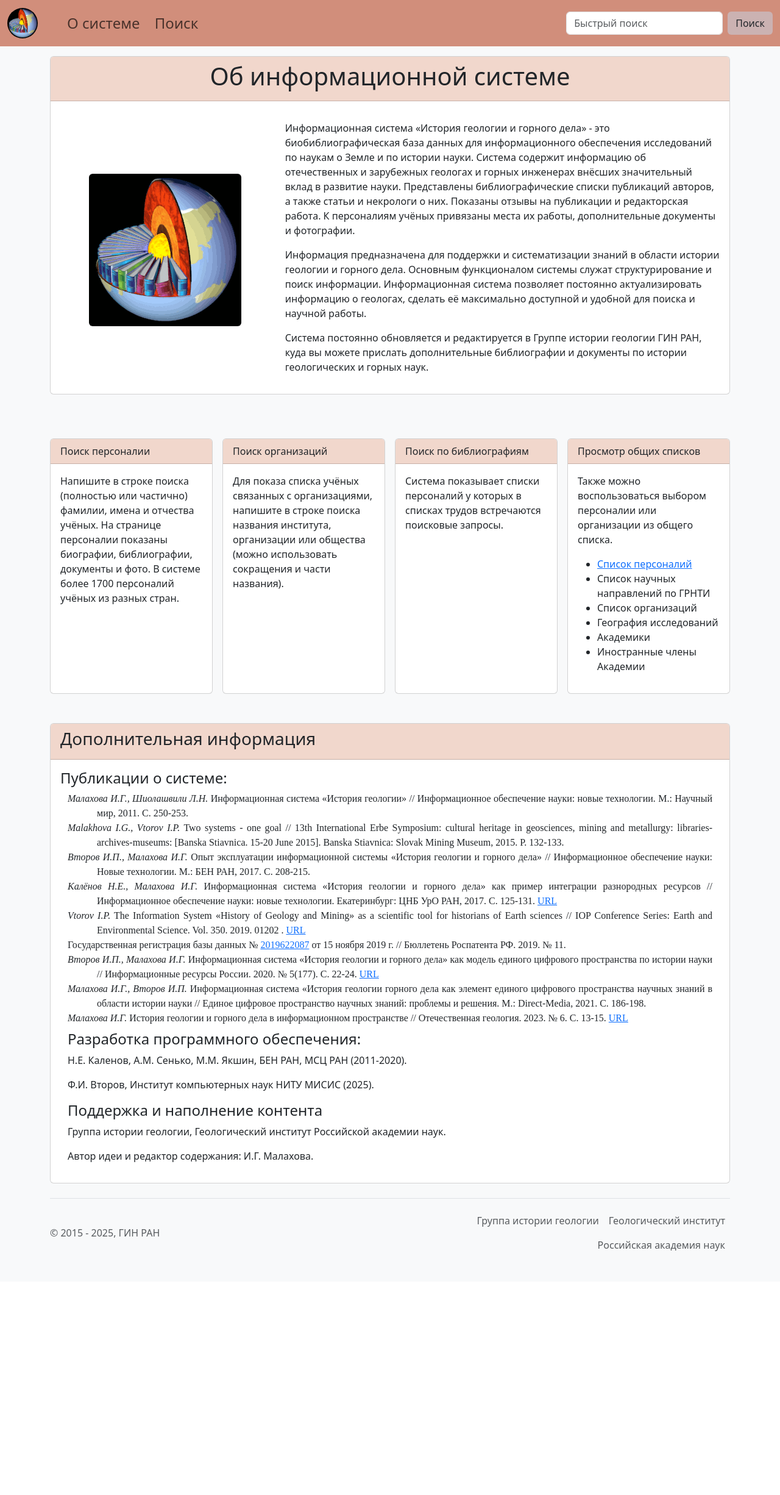
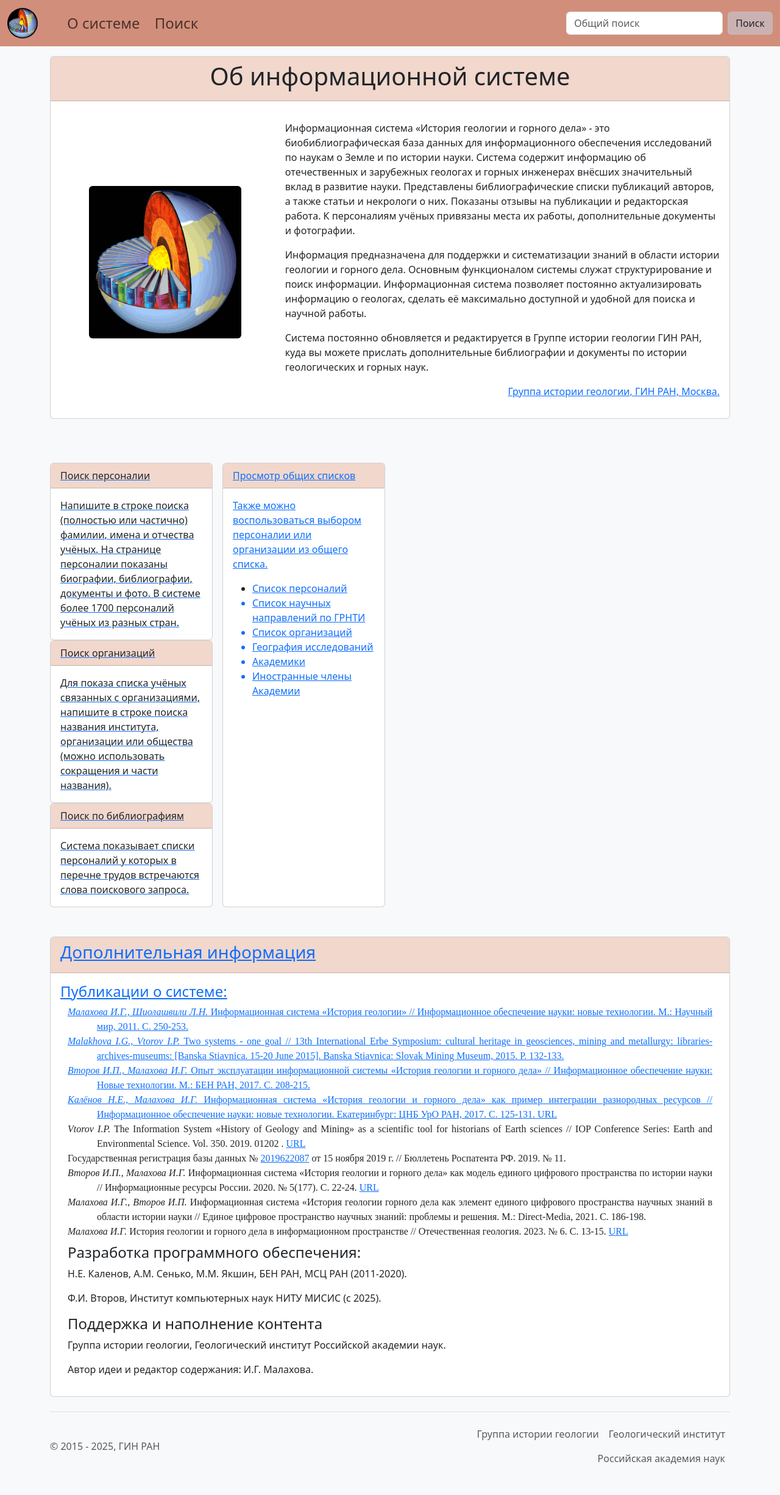
Before and after one commit to BUSH222/higeo_is, a Flask app: page /about in a window 1280 px wide. Shown: the whole page at 61% size. Before the commit the page ends 2052 px from the top, so only its background shows below. Run offline with Flask 3, Linux system fonts and the light colour scheme; parts of the project's set-up code (start-up, migrations or seed data) failed here and were passed over.

Commit message:
a lot of bugfixes

```diff
--- a/helper/db/initialise_database.py
+++ b/helper/db/initialise_database.py
@@ -43,6 +43,7 @@ def create_database():
         query = sql.SQL("CREATE DATABASE {} WITH\
                         OWNER = postgres\
                         ENCODING = 'UTF8'\
+                        TEMPLATE = template0\
                         LC_COLLATE='ru_RU.UTF-8'\
                         LC_CTYPE='ru_RU.UTF-8'\
                         CONNECTION LIMIT = -1\
--- a/main.py
+++ b/main.py
@@ -70,6 +70,7 @@ def view():
     if request.args.get('type') not in ['org', 'person', 'doc'] or not request.args.get('id'):
         abort(404)
     viewtype_to_object = {'org': Organization, 'person': Person, 'doc': Document}
+    viewtype_to_str = {'org': 'Организация', 'person': 'Персоналия', 'doc': 'Документ'}
     viewtype = request.args.get('type')
     viewid = int(request.args.get('id'))
     obj = viewtype_to_object[viewtype]
@@ -77,7 +78,7 @@ def view():
     with Session(engine) as session:
         data = session.execute(stmt).scalar_one_or_none()
         data = data.values_ru()
-    page = {'heading': f'{obj.__name__}', 'title': f'View {obj.__name__.lower()}',
+    page = {'heading': f'{viewtype_to_str[viewtype]}', 'title': f'View {obj.__name__.lower()}',
             'id': viewid, 'type': viewtype}
     if "Фотография" in data:
         data["Фотография"] = f'<img src="{data["Фотография"]}" alt="Фотография" />'
@@ -162,7 +163,7 @@ def search():
                 where_stmt.append(extract('year', Person.birth_date) == int(year_query))
 
         final_where_stmt = and_(*where_stmt) if where_stmt else True
-        stmt = select(Person).where(final_where_stmt).order_by(func.lower(Person.surname))
+        stmt = select(Person).where(final_where_stmt).order_by(Person.surname.collate('C'))
         results = []
         with Session(engine) as session:
             data = session.execute(stmt)
@@ -179,7 +180,7 @@ def search():
                 .where(func.lower(obj.name)
                        .startswith(query.lower())).order_by(func.lower(obj.name))
         else:
-            stmt = select(obj.id, obj.name).order_by(func.lower(obj.name))
+            stmt = select(obj.id, obj.name).order_by(func.lower(obj.name).collate('C'))
         results = []
         with Session(engine) as session:
             data = session.execute(stmt)
--- a/templates/about.html
+++ b/templates/about.html
@@ -19,6 +19,9 @@
                             <p>Информационная система «История геологии и горного дела» - это биобиблиографическая база данных для информационного обеспечения исследований по наукам о Земле и по истории науки. Система содержит информацию об отечественных и зарубежных геологах и горных инженерах внёсших значительный вклад в развитие науки. Представлены библиографические списки публикаций авторов, а также статьи и некрологи о них. Показаны отзывы на публикации и редакторская работа. К персоналиям учёных привязаны места их работы, дополнительные документы и фотографии.</p>
                             <p>Информация предназначена для поддержки и систематизации знаний в области истории геологии и горного дела. Основным функционалом системы служат структурирование и поиск информации. Информационная система позволяет постоянно актуализировать информацию о геологах, сделать её максимально доступной и удобной для поиска и научной работы.</p>
                             <p>Система постоянно обновляется и редактируется в Группе истории геологии ГИН РАН, куда вы можете прислать дополнительные библиографии и документы по истории геологических и горных наук.</p>
+                            <div class="text-end">
+                                <a href="http://www.ginras.ru/struct/19/9/index.php">Группа истории геологии, ГИН РАН, Москва.</p>
+                            </div>
                         </div>
                     </div>
                 </div>
@@ -43,7 +46,7 @@
                 <div class="col">
                     <div class="card h-100 d-flex flex-column px-0">
                         <div class="card-header higeo-color-2">Поиск по библиографиям</div>
-                        <div class="card-body flex-grow-1">Система показывает списки персоналий у которых в списках трудов встречаются поисковые запросы.</div>
+                        <div class="card-body flex-grow-1">Система показывает списки персоналий у которых в перечне трудов встречаются слова поискового запроса.</div>
                     </div>
                 </div>
                 <div class="col">
@@ -87,7 +90,7 @@
                     <div class="container mt-2">
                         <h4>Разработка программного обеспечения:</h4>
                         <p>Н.Е. Каленов, А.М. Сенько, М.M. Якшин, БЕН РАН, МСЦ РАН (2011-2020).</p>
-                        <p>Ф.И. Второв, Институт компьютерных наук НИТУ МИСИС (2025).</p>
+                        <p>Ф.И. Второв, Институт компьютерных наук НИТУ МИСИС (с 2025).</p>
                     </div>
                     <div class="container mt-2">
                         <h4>Поддержка и наполнение контента</h4>
--- a/templates/base.html
+++ b/templates/base.html
@@ -59,7 +59,7 @@
 					<form class="d-flex ms-auto" role="search" id="searchform" action="search">
                         <input type="hidden" id="person" name="person">
                         <input type="hidden" id="quicksearch" name="quicksearch">
-						<input class="form-control me-2" type="search" id="fullName" name="fullName" placeholder="Быстрый поиск" aria-label="Search">
+						<input class="form-control me-2" type="search" id="fullName" name="fullName" placeholder="Общий поиск" aria-label="Search">
 						<button class="btn higeo-color-1 mr-2" type="submit">Поиск</button>
 					</form>
 				</div>
@@ -74,12 +74,12 @@
 
     <div class="container mt-auto">
         <footer class="d-flex flex-wrap justify-content-between align-items-center py-3 my-4 border-top">
-            <p class="col-md-6 mb-0 text-body-secondary">© 2015 - <script type="text/javascript">document.write(new Date().getFullYear());</script>, ГИН РАН</p>
+            <p class="mb-0 text-body-secondary">© 2015 - <script type="text/javascript">document.write(new Date().getFullYear());</script>, ГИН РАН</p>
 
             <ul class="nav col-md-6 justify-content-end">
                 <li class="nav-item"><a href="http://www.ginras.ru/struct/19/9/index.php" class="nav-link px-2 text-body-secondary">Группа истории геологии</a></li>
                 <li class="nav-item"><a href="http://www.ginras.ru/index.php" class="nav-link px-2 text-body-secondary">Геологический институт</a></li>
-                <li class="nav-item"><a href="https://www.new.ras.ru/" class="nav-link px-2 text-body-secondary">Российская академия наук</a></li>
+                <li class="nav-item"><a href="https://new.ras.ru/" class="nav-link px-2 text-body-secondary">Российская академия наук</a></li>
             </ul>
         </footer>
     </div>
@@ -107,4 +107,23 @@
         window.location.href = url;
     });
 </script>
+<!-- Yandex.Metrika counter -->
+<script type="text/javascript" >
+   (function(m,e,t,r,i,k,a){m[i]=m[i]||function(){(m[i].a=m[i].a||[]).push(arguments)};
+   m[i].l=1*new Date();
+   for (var j = 0; j < document.scripts.length; j++) {if (document.scripts[j].src === r) { return; }}
+   k=e.createElement(t),a=e.getElementsByTagName(t)[0],k.async=1,k.src=r,a.parentNode.insertBefore(k,a)})
+   (window, document, "script", "https://mc.yandex.ru/metrika/tag.js", "ym");
+
+   ym(40942129, "init", {
+        clickmap:true,
+        trackLinks:true,
+        accurateTrackBounce:true,
+        webvisor:true
+   });
+</script>
+<div>
+    <noscript><div><img src="https://mc.yandex.ru/watch/40942129" style="position:absolute; left:-9999px;" alt="" /></div></noscript>
+    <!-- /Yandex.Metrika counter -->
+</div>
 </html>
--- a/templates/index.html
+++ b/templates/index.html
@@ -19,6 +19,9 @@
                             <p>Информационная система «История геологии и горного дела» - это биобиблиографическая база данных для информационного обеспечения исследований по наукам о Земле и по истории науки. Система содержит информацию об отечественных и зарубежных геологах и горных инженерах внёсших значительный вклад в развитие науки. Представлены библиографические списки публикаций авторов, а также статьи и некрологи о них. Показаны отзывы на публикации и редакторская работа. К персоналиям учёных привязаны места их работы, дополнительные документы и фотографии.</p>
                             <p>Информация предназначена для поддержки и систематизации знаний в области истории геологии и горного дела. Основным функционалом системы служат структурирование и поиск информации. Информационная система позволяет постоянно актуализировать информацию о геологах, сделать её максимально доступной и удобной для поиска и научной работы.</p>
                             <p>Система постоянно обновляется и редактируется в Группе истории геологии ГИН РАН, куда вы можете прислать дополнительные библиографии и документы по истории геологических и горных наук.</p>
+                            <div class="text-end">
+                                <a href="http://www.ginras.ru/struct/19/9/index.php">Группа истории геологии, ГИН РАН, Москва.</p>
+                            </div>
                         </div>
                     </div>
                 </div>
--- a/templates/search.html
+++ b/templates/search.html
@@ -166,7 +166,7 @@
     {% endif %}
 
     <div class="mt-3">
-        <h5 class="mb-2">Результаты поиска:</h5>
+        <h5 class="mb-2 mt-3 text-center" style="font-size: 1.5rem;">Результаты поиска</h5>
         <ul class="list-group">
             {% if results %}
                 {% for item in results %}
```
